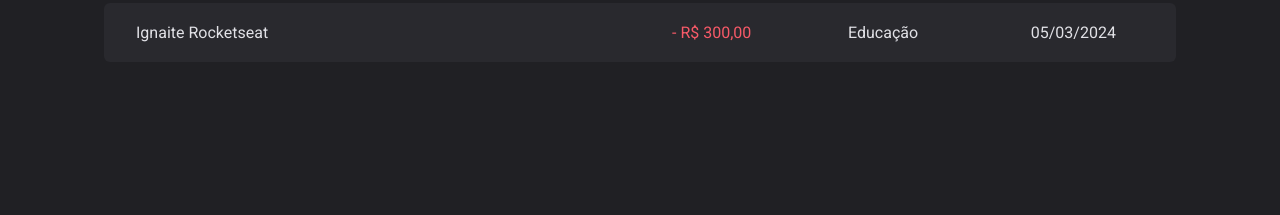
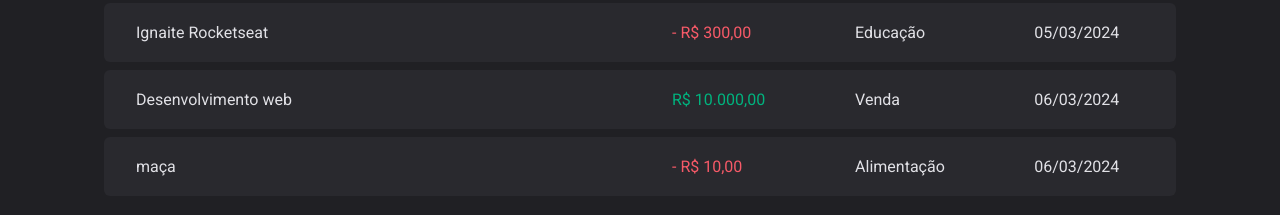
Before and after one commit to luisrca-tech/DT-Money, a React (Vite) app: page / in a window 1280 px wide. Shown: the part 483-698 px from the top of the page. Built offline with nearby package versions, Linux system fonts and the light colour scheme; data requests are answered from the project's data file.

Commit message:
create new transaction

```diff
--- a/server.json
+++ b/server.json
@@ -1,7 +1,7 @@
 {
   "transactions": [
     {
-      "id": 1,
+      "id": "1",
       "description": "Desenvolvimento de site",
       "type": "income",
       "category": "Venda",
@@ -9,7 +9,7 @@
       "createdAt": "2024-03-05T19:03:50.235Z"
     },
     {
-      "id": 2,
+      "id": "2",
       "description": "Hamburguer",
       "type": "outcome",
       "category": "Alimentação",
@@ -17,12 +17,28 @@
       "createdAt": "2024-03-05T19:03:40.235Z"
     },
     {
-      "id": 3,
+      "id": "3",
       "description": "Ignaite Rocketseat",
       "type": "outcome",
       "category": "Educação",
       "price": 300,
       "createdAt": "2024-03-05T19:03:30.235Z"
+    },
+    {
+      "id": "fc3d",
+      "description": "Desenvolvimento web",
+      "price": 10000,
+      "category": "Venda",
+      "type": "income",
+      "createdAt": "2024-03-06T22:03:50.399Z"
+    },
+    {
+      "id": "ffc7",
+      "description": "maça",
+      "price": 10,
+      "category": "Alimentação",
+      "type": "outcome",
+      "createdAt": "2024-03-06T22:20:40.541Z"
     }
   ]
 }
--- a/src/components/NewTransactionModal/index.tsx
+++ b/src/components/NewTransactionModal/index.tsx
@@ -4,6 +4,8 @@
 import * as z from 'zod'
 import { Controller, useForm } from 'react-hook-form';
 import { zodResolver } from '@hookform/resolvers/zod';
+import { useContext } from 'react';
+import { TransactionsContext } from '../../contexts/TransactionsContext';
 
 const newTransactionFormSchema = z.object({
   description: z.string(),
@@ -16,11 +18,14 @@
 
 
 export function NewTransactionModal() {
+  const { createTransaction } = useContext(TransactionsContext)
+
   const {
     control,
     register,
     handleSubmit,
-    formState: {isSubmitting}
+    formState: {isSubmitting},
+    reset,
   } = useForm<newTransactionFormInputs>({
     resolver: zodResolver(newTransactionFormSchema),
     defaultValues: {
@@ -29,9 +34,16 @@
   })
 
  async function handleCreateNewTransaction(data: newTransactionFormInputs) {
-    await new Promise(resolve => setTimeout(resolve, 2000))
+   const { description, price, category, type } = data
 
-    console.log(data);
+    await createTransaction({
+      description,
+      price,
+      category,
+      type
+    })
+
+    reset()
   }
 
   return (
--- a/src/contexts/TransactionsContext.tsx
+++ b/src/contexts/TransactionsContext.tsx
@@ -10,9 +10,17 @@
   createdAt: string;
 }
 
+interface CreateTransactionInput {
+  description: string;
+  price: number;
+  category: string;
+  type: 'income' | 'outcome'
+}
+
 interface TransactionContextType {
   transactions: Transaction[];
   fetchTransactions: (query?: string) => Promise<void>;
+  createTransaction: (data: CreateTransactionInput) => Promise<void>
 }
 
 interface TransactionsProviderProps {
@@ -34,6 +42,20 @@
     setTransactions(response.data)
   }
 
+  async function createTransaction(data: CreateTransactionInput) {
+    const { description, price, category, type } = data
+
+    const response = await api.post('transactions', {
+      description,
+      price,
+      category,
+      type,
+      createdAt: new Date(),
+    })
+
+    setTransactions(state => [response.data, ...state])
+  }
+
   useEffect(() => {
     fetchTransactions()
   }, []);
@@ -41,7 +63,8 @@
   return (
     <TransactionsContext.Provider value={{
       transactions,
-      fetchTransactions
+      fetchTransactions,
+      createTransaction
     }}>
       {children}
     </TransactionsContext.Provider>
```
